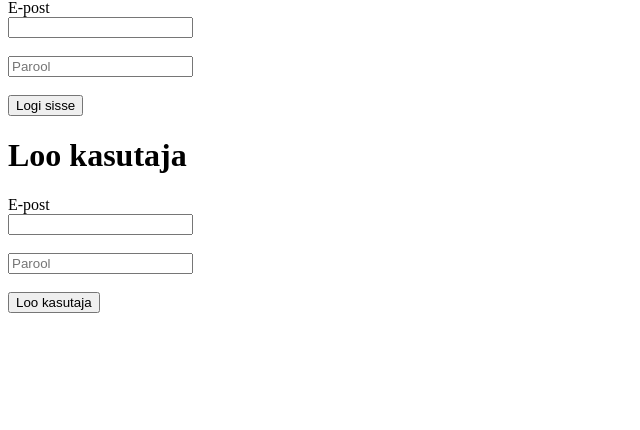
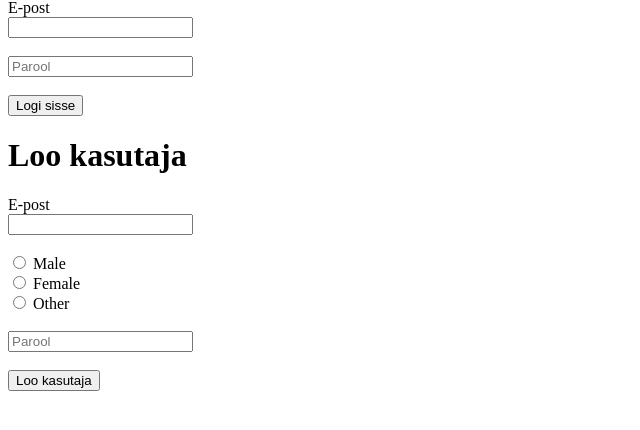
Before and after one commit to veebiprogrammeerimine-2016s/3.tund-II-ruhm, a PHP site: page /login.php in a window 1280 px wide. Shown: the part 81-511 px from the top of the page, without its empty margins (0-640 px from the left). Run offline with PHP 8.4, Linux system fonts and the light colour scheme.

Commit message:
added checkbox selected value

```diff
--- a/login.php
+++ b/login.php
@@ -7,8 +7,12 @@
 
 	//echo strlen("äö");
 
+	// MUUTUJAD
 	$signupEmailError = "";
 	$signupPasswordError = "";
+	$signupEmail = "";
+	$signupGender = "";
+
 
 	// on üldse olemas selline muutja
 	if( isset( $_POST["signupEmail"] ) ){
@@ -18,6 +22,11 @@
 		if( empty( $_POST["signupEmail"] ) ){
 
 			$signupEmailError = "See väli on kohustuslik";
+
+		} else {
+
+			// email olemas
+			$signupEmail = $_POST["signupEmail"];
 
 		}
 
@@ -40,6 +49,18 @@
 				$signupPasswordError = "Parool peab olema vähemalt 8 tähemärkki pikk";
 
 			}
+
+		}
+
+	}
+
+
+	// GENDER
+	if( isset( $_POST["signupGender"] ) ){
+
+		if(!empty( $_POST["signupGender"] ) ){
+
+			$signupGender = $_POST["signupGender"];
 
 		}
 
@@ -77,9 +98,29 @@
 		<label>E-post</label>
 		<br>
 
-		<input name="signupEmail" type="text"> <?php echo $signupEmailError; ?>
+		<input name="signupEmail" type="text" value="<?=$signupEmail;?>"> <?=$signupEmailError;?>
 		<br><br>
 
+		<?php if($signupGender == "male") { ?>
+			<input type="radio" name="signupGender" value="male" checked> Male<br>
+		<?php }else { ?>
+			<input type="radio" name="signupGender" value="male"> Male<br>
+		<?php } ?>
+
+		<?php if($signupGender == "female") { ?>
+			<input type="radio" name="signupGender" value="female" checked> Female<br>
+		<?php }else { ?>
+			<input type="radio" name="signupGender" value="female"> Female<br>
+		<?php } ?>
+
+		<?php if($signupGender == "other") { ?>
+			<input type="radio" name="signupGender" value="other" checked> Other<br>
+		<?php }else { ?>
+			<input type="radio" name="signupGender" value="other"> Other<br>
+		<?php } ?>
+
+
+		<br>
 		<input type="password" name="signupPassword" placeholder="Parool"> <?php echo $signupPasswordError; ?>
 		<br><br>
 
```
